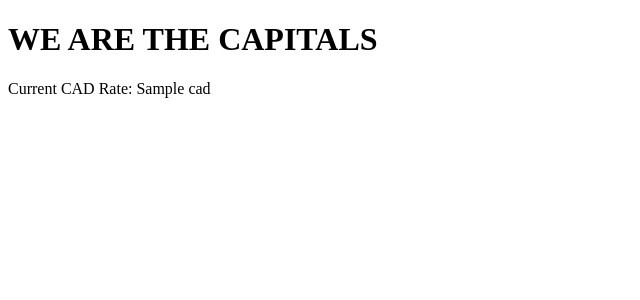
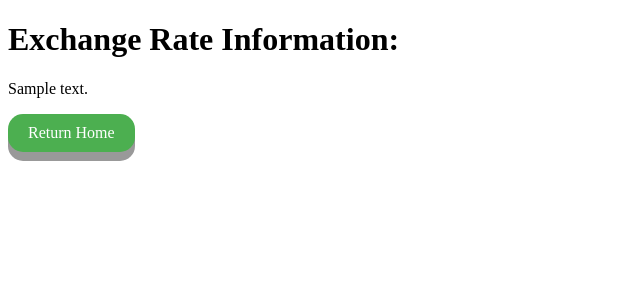
Before and after one commit to Dyson1664/test_deploy_selenium, a Flask app: template templates/caps.html in a window 1280 px wide. Shown: the top 300 px of the page, without its empty margins (0-640 px from the left). Run offline with Flask 3, Linux system fonts and the light colour scheme; the template is opened without the code that fills it: most values are stand-ins (such as "Sample title", 1, 10 or a date in 2020).

Commit message:
updated website

```diff
--- a/main.py
+++ b/main.py
@@ -1,4 +1,8 @@
 from flask import Flask
+from flask import render_template
+from flask import request
+from flask import redirect, url_for
+
 from selenium.webdriver.common.by import By
 
 from flask import render_template
@@ -23,7 +27,19 @@ def sel():
     driver.quit()
     return cad_text
 # print(cad.text)
-@app.route('/')
+@app.route('/', methods=['GET', 'POST'])
 def hello_world():
-    cad_text = sel()  # Fetching the value from Selenium
-    return render_template('caps.html', cad=cad_text)
+    if request.method == 'POST':
+        print('0')
+        if request.form['submit_button'] == 'Do Something':
+            print('1')
+            cad_text = sel()
+            print('2')
+            print(cad_text, 'llllll')
+            return redirect(url_for('caps', cad_text=cad_text))
+    return render_template('home.html')
+
+@app.route('/caps')
+def caps():
+    cad_text = request.args.get('cad_text', 'Default Value if None')
+    return render_template('caps.html', cad_text=cad_text)
--- a/templates/caps.html
+++ b/templates/caps.html
@@ -2,17 +2,39 @@
 <html lang="en">
 <head>
     <meta charset="UTF-8">
-    <meta name="viewport"
-          content="width=device-width, user-scalable=no, initial-scale=1.0, maximum-scale=1.0, minimum-scale=1.0">
+    <meta name="viewport" content="width=device-width, user-scalable=no, initial-scale=1.0, maximum-scale=1.0, minimum-scale=1.0">
     <meta http-equiv="X-UA-Compatible" content="ie=edge">
+    <title>Caps Page</title>
+    <style>
+        .button {
+            display: inline-block;
+            padding: 10px 20px;
+            font-size: 16px;
+            cursor: pointer;
+            text-align: center;
+            text-decoration: none;
+            outline: none;
+            color: #fff;
+            background-color: #4CAF50;
+            border: none;
+            border-radius: 15px;
+            box-shadow: 0 9px #999;
+        }
 
-    <title>Document</title>
+        .button:hover {background-color: #3e8e41}
+
+        .button:active {
+            background-color: #3e8e41;
+            box-shadow: 0 5px #666;
+            transform: translateY(4px);
+        }
+    </style>
 </head>
 <body>
-
 <div>
-    <h1>WE ARE THE CAPITALS</h1>
-    <p>Current CAD Rate: {{ cad }}</p> <!-- Displaying the fetched CAD rate here -->
+    <h1>Exchange Rate Information:</h1>
+    <p>{{ cad_text }}</p>  <!-- Displaying the cad_text -->
+    <a href="/" class="button">Return Home</a>
 </div>
 </body>
 </html>
```
Also changed, not shown: templates/home.html (added, +17 -0 lines).
